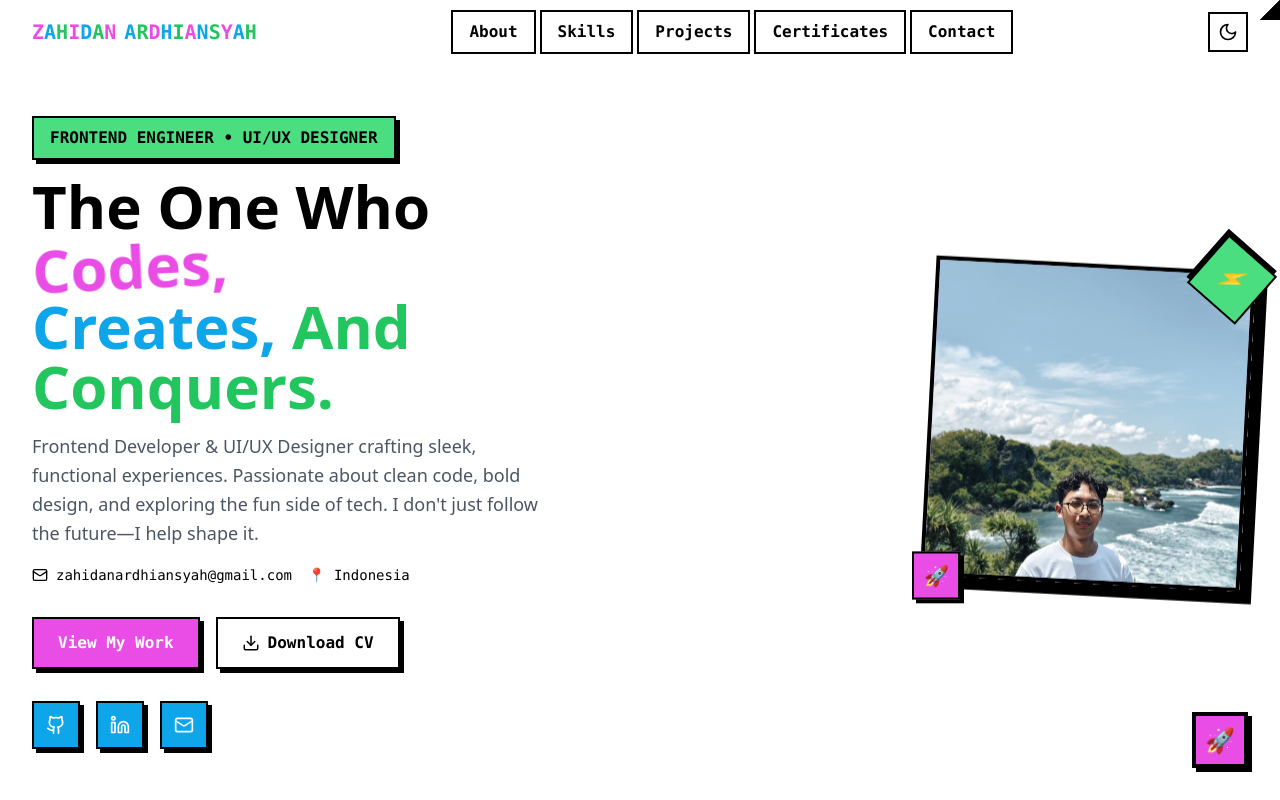
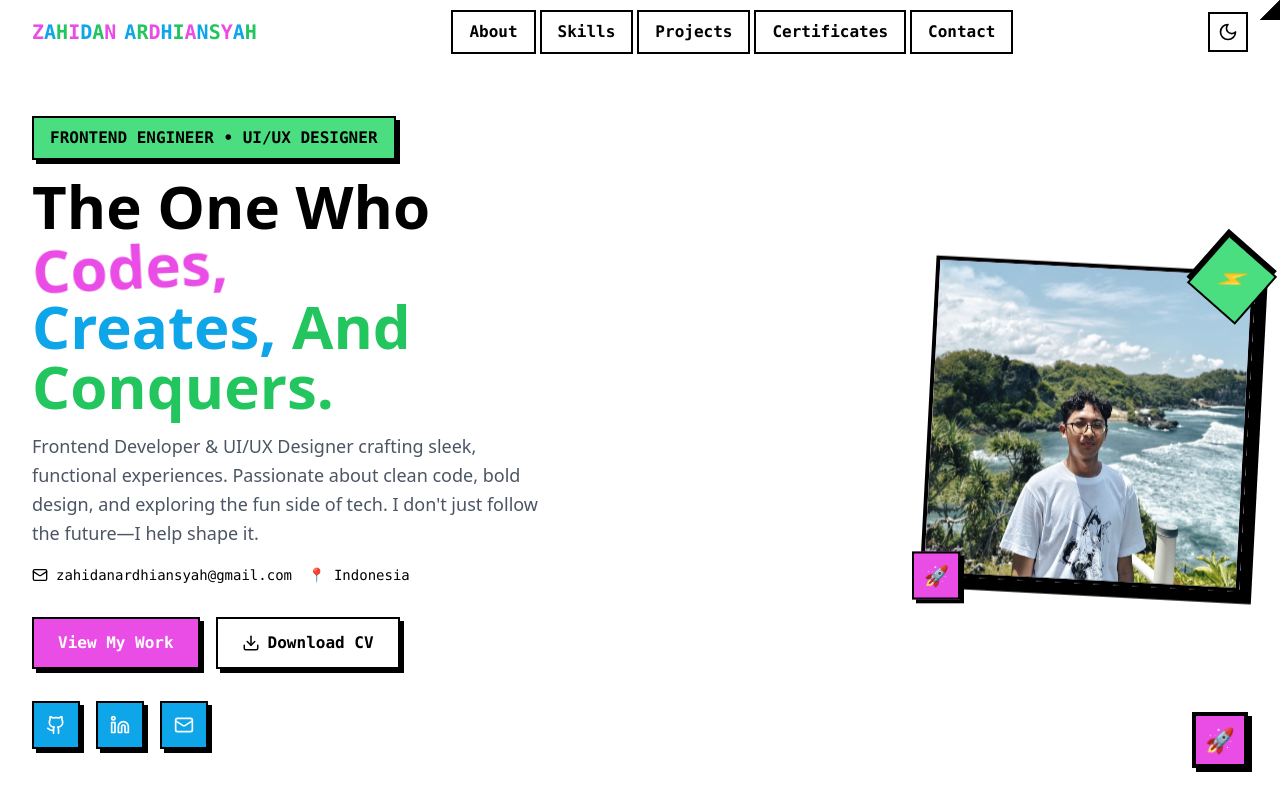
Before and after one commit to Grandvill/portofolio-web, a React (Vite) app: page / in a window 1280 px wide. Shown: the top 800 px of the page. Built offline with nearby package versions, Linux system fonts and the light colour scheme.

Commit message:
Update : image in hero component

```diff
--- a/src/components/Hero.tsx
+++ b/src/components/Hero.tsx
@@ -93,7 +93,7 @@ export default function Hero() {
               <div className="w-80 h-80 bg-gradient-to-br from-primary-400 to-accent-500 border-4 border-black shadow-brutal-xl transform rotate-3 overflow-hidden">
                 <div className="w-full h-full bg-gradient-to-br from-primary-300 to-pink-300 flex items-center justify-center">
                   <motion.div className="text-8xl">
-                    <img src="/images/my_photo2.jpeg" alt="Avatar" />
+                    <img src="/images/my_photo2.jpeg" alt="Avatar" className="w-full h-full object-cover shadow-lg object-[center_-80px]" />
                   </motion.div>
                 </div>
               </div>
```
